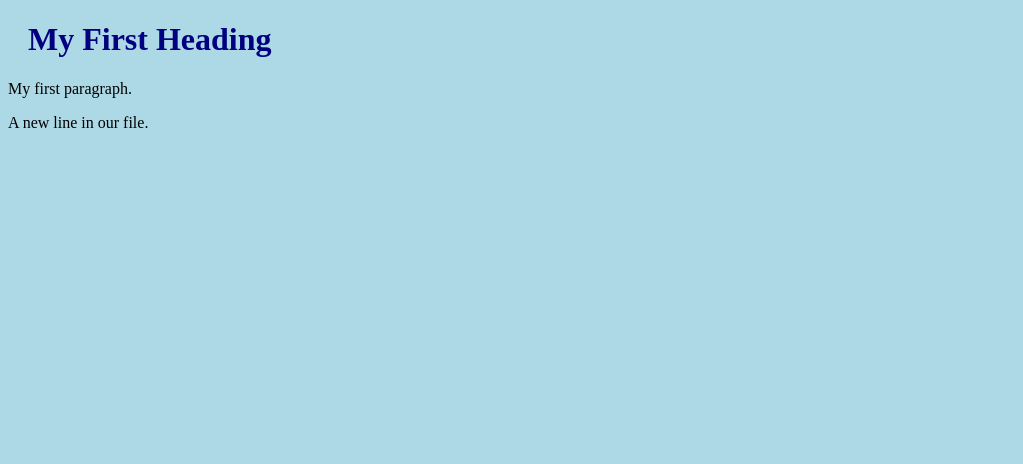
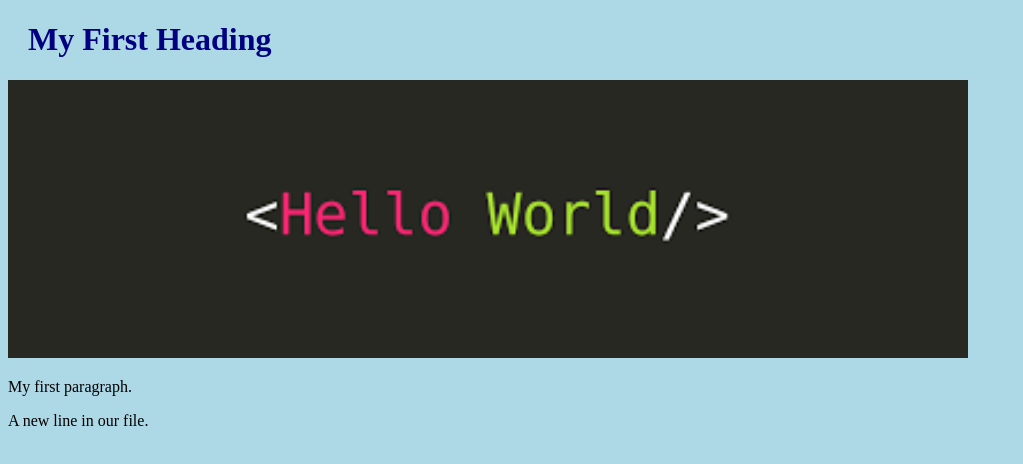
Before and after one commit to M4600/hello-world, a plain HTML site: page index.html in a window 1280 px wide. Shown: the whole page, without its empty margins (0-1023 px from the left). Drawn offline with Linux system fonts and the light colour scheme.

Commit message:
Added imege to Hello World

```diff
--- a/index.html
+++ b/index.html
@@ -6,6 +6,7 @@
 </head>
 <body>
 <h1>My First Heading</h1>
+<div><img src="img_hello_world.jpg" alt="Hellow World from Space" style="width: 100%;max-width: 960px;"></div>
 <p>My first paragraph.</p>
 <p>A new line in our file.</p>
 </body>
```
Also changed, not shown: img_hello_world.jpg (added).
